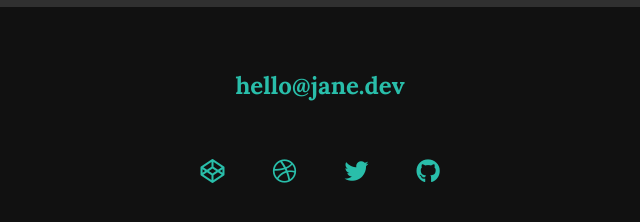
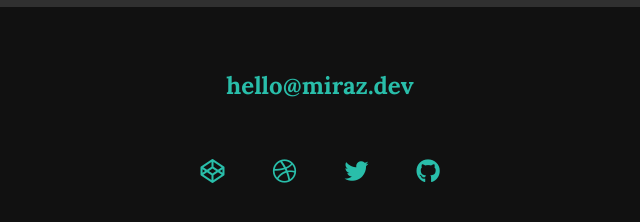
Before and after one commit to miraz-545/miraz.github.io, a plain HTML site: page index.html in a window 1280 px wide. Shown: the part 3005-3227 px from the top of the page, 320-960 px from the left. Drawn offline with nearby package versions, Linux system fonts and the light colour scheme.

Commit message:
Update index.html

```diff
--- a/index.html
+++ b/index.html
@@ -139,7 +139,7 @@
         <!-- Footer -->
         <footer class="footer">
             <!-- replace with your own email address -->
-            <a href="mailto:hello@jane.dev" class="footer__link">hello@jane.dev</a>
+            <a href="mailto:hello@jane.dev" class="footer__link">hello@miraz.dev</a>
             <ul class="social-list">
                 <li class="social-list__item">
                     <a class="social-list__link" href="https://codepen.io">
```
